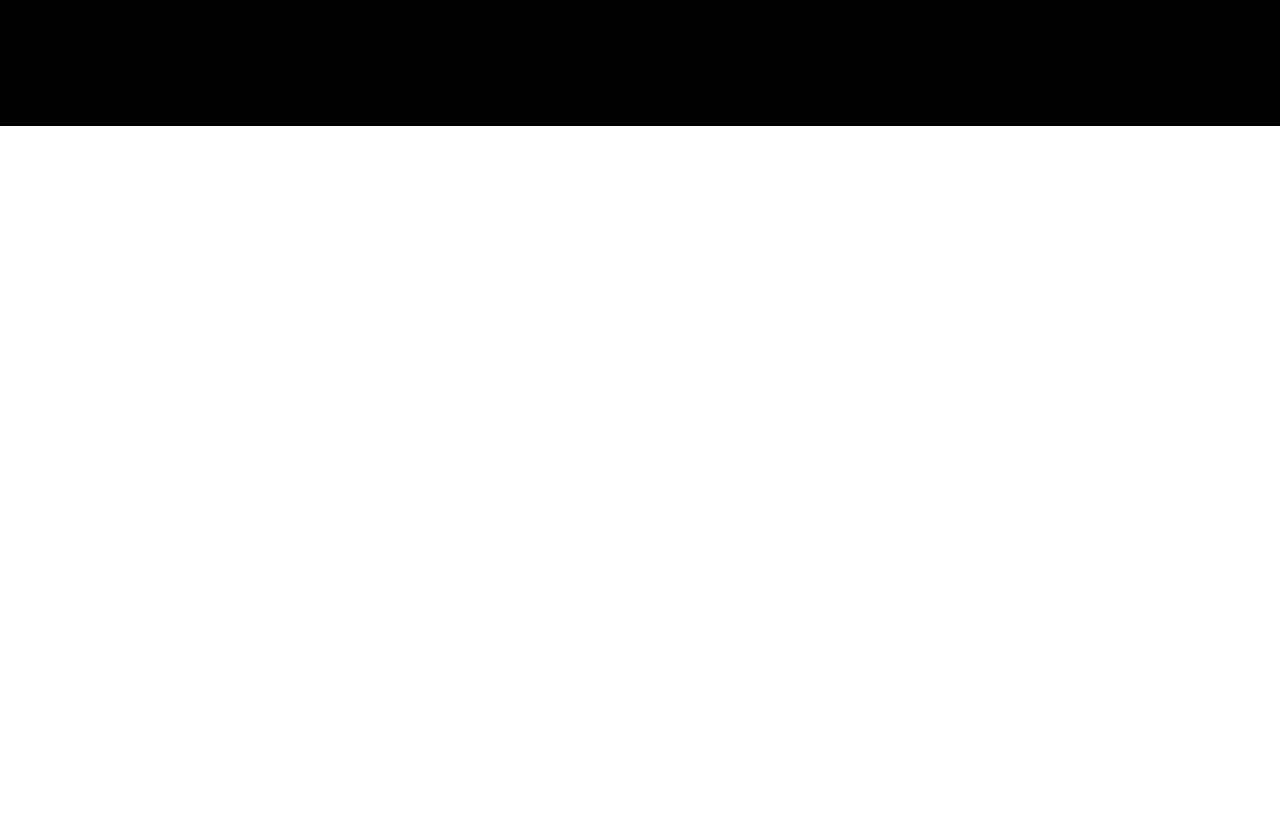
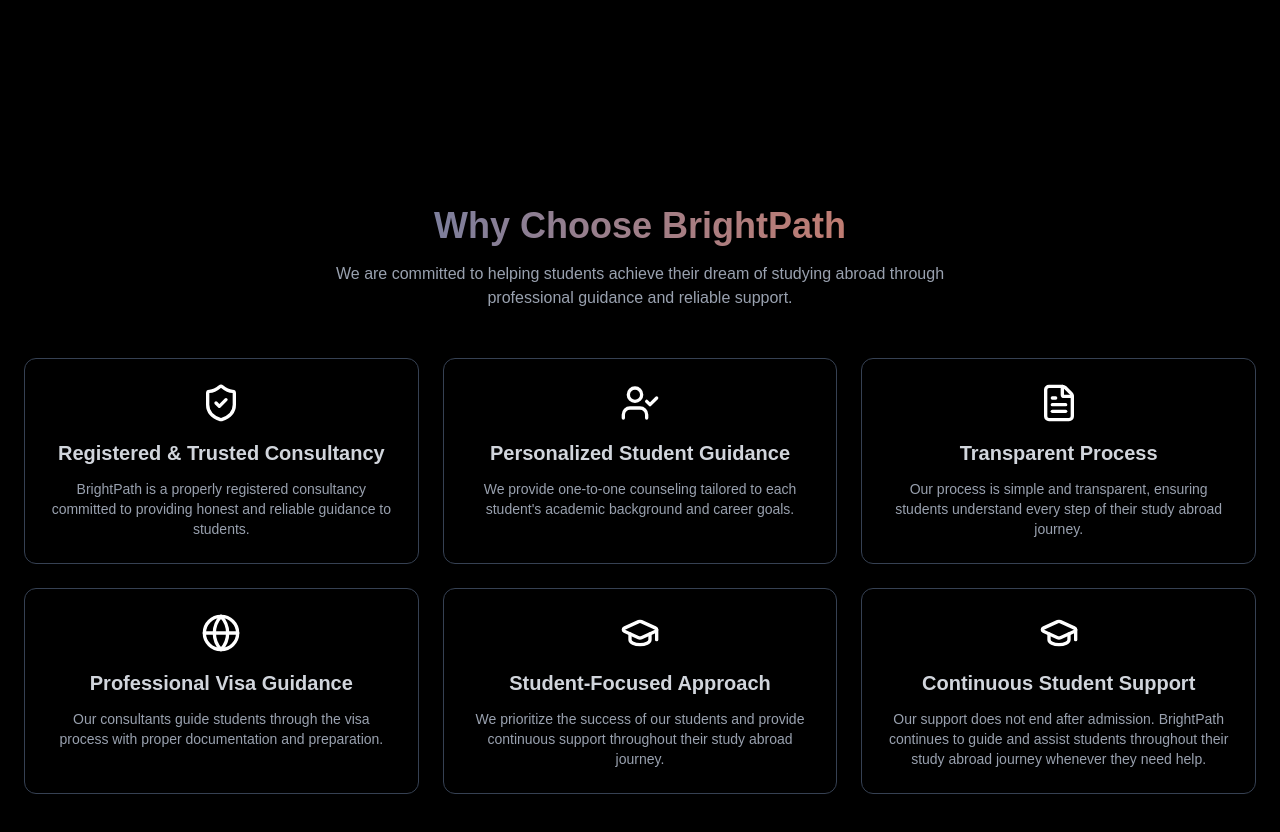
Before and after one commit to WebCodeKing/brightpath, a Next.js app: page / in a window 1280 px wide. Shown: the part 2480-3312 px from the top of the page. Before the commit the page ends 2606 px from the top, so only its background shows below. Built offline with nearby package versions, Linux system fonts and the light colour scheme.

Commit message:
add sections 'who we are' & 'why choose brightpathh'

```diff
--- a/package.json
+++ b/package.json
@@ -9,6 +9,7 @@
     "lint": "eslint"
   },
   "dependencies": {
+    "lucide-react": "^0.577.0",
     "next": "16.1.6",
     "react": "19.2.3",
     "react-dom": "19.2.3"
--- a/pages/index.js
+++ b/pages/index.js
@@ -1,5 +1,7 @@
 import Image from "next/image";
 import { Geist, Geist_Mono } from "next/font/google";
+import { ShieldCheck, UserCheck, FileText, Globe, GraduationCap } from "lucide-react";
+
 
 const geistSans = Geist({
   variable: "--font-geist-sans",
@@ -72,7 +74,7 @@
           <div className="w-full max-w-7xl px-4 md:px-5 lg:px-5 mx-auto">
             <div className="w-full justify-start items-center gap-8 grid lg:grid-cols-2 grid-cols-1">
               <div className="w-full flex-col justify-start lg:items-start items-center gap-10 inline-flex">
-                <div className="w-full flex-col justify-start lg:items-start items-center gap-4 flex bg-gradient-to-br from-[#0a77bf] to-[#fd6d2b] bg-clip-text text-transparent">
+                <div className="w-full flex-col justify-start lg:items-start items-center gap-4 flex bg-gradient-to-r from-[#0a77bf] to-[#fd6d2b] bg-clip-text text-transparent">
                   <h2 className="text-4xl font-bold font-manrope leading-normal lg:text-start text-center">Who We Are</h2>
                   <div className="space-y-4 text-base font-normal leading-relaxed lg:text-start text-center text-white">
 
@@ -106,6 +108,79 @@
             </div>
           </div>
         </section>
+        <section className="py-20">
+          <div className="max-w-7xl mx-auto px-6">
+
+            {/* Section Title */}
+            <div className="text-center mb-12">
+              <h2 className="text-3xl md:text-4xl font-bold bg-gradient-to-r from-[#0a77bf] to-[#fd6d2b] bg-clip-text text-transparent">
+                Why Choose BrightPath
+              </h2>
+              <p className="text-gray-400 mt-4 max-w-2xl mx-auto">
+                We are committed to helping students achieve their dream of studying abroad through professional guidance and reliable support.
+              </p>
+            </div>
+
+            {/* Cards */}
+            <div className="grid md:grid-cols-2 lg:grid-cols-3 gap-6">
+
+              {/* Card 1 */}
+              <div className="flex flex-col items-center p-6 rounded-xl border border-gray-700 hover:border-[#fd6d2b] transition duration-300">
+                <ShieldCheck className="text-white mb-4" size={40} />
+                <h3 className="text-xl font-semibold mb-3 text-gray-300">Registered & Trusted Consultancy</h3>
+                <p className="text-gray-400 text-sm text-center">
+                  BrightPath is a properly registered consultancy committed to providing honest and reliable guidance to students.
+                </p>
+              </div>
+
+              {/* Card 2 */}
+              <div className="flex flex-col items-center p-6 rounded-xl border border-gray-700 hover:border-[#fd6d2b] transition duration-300">
+                <UserCheck className="text-white mb-4" size={40} />
+                <h3 className="text-xl font-semibold mb-3 text-gray-300">Personalized Student Guidance</h3>
+                <p className="text-gray-400 text-sm text-center">
+                  We provide one-to-one counseling tailored to each student's academic background and career goals.
+                </p>
+              </div>
+
+              {/* Card 3 */}
+              <div className="flex flex-col items-center p-6 rounded-xl border border-gray-700 hover:border-[#fd6d2b] transition duration-300">
+                <FileText className="text-white mb-4" size={40} />
+                <h3 className="text-xl font-semibold mb-3 text-gray-300">Transparent Process</h3>
+                <p className="text-gray-400 text-sm text-center">
+                  Our process is simple and transparent, ensuring students understand every step of their study abroad journey.
+                </p>
+              </div>
+
+              {/* Card 4 */}
+              <div className="flex flex-col items-center p-6 rounded-xl border border-gray-700 hover:border-[#fd6d2b] transition duration-300">
+                <Globe className="text-white mb-4" size={40} />
+                <h3 className="text-xl font-semibold mb-3 text-gray-300">Professional Visa Guidance</h3>
+                <p className="text-gray-400 text-sm text-center">
+                  Our consultants guide students through the visa process with proper documentation and preparation.
+                </p>
+              </div>
+
+              {/* Card 5 */}
+              <div className="flex flex-col items-center p-6 rounded-xl border border-gray-700 hover:border-[#fd6d2b] transition duration-300">
+                <GraduationCap className="text-white mb-4" size={40} />
+                <h3 className="text-xl font-semibold mb-3 text-gray-300">Student-Focused Approach</h3>
+                <p className="text-gray-400 text-sm text-center">
+                  We prioritize the success of our students and provide continuous support throughout their study abroad journey.
+                </p>
+              </div>
+              {/* Card 6 */}
+              <div className="flex flex-col items-center p-6 rounded-xl border border-gray-700 hover:border-[#fd6d2b] transition duration-300">
+                <GraduationCap className="text-white mb-4" size={40} />
+                <h3 className="text-xl font-semibold mb-3 text-gray-300">Continuous Student Support</h3>
+                <p className="text-gray-400 text-sm text-center">
+                  Our support does not end after admission. BrightPath continues to guide and assist students throughout their study abroad journey whenever they need help.
+                </p>
+              </div>
+
+            </div>
+
+          </div>
+        </section>
       </div>
     </>
   );
```
Also changed, not shown: 1 other file (tests, documents, lock files or other folders).
